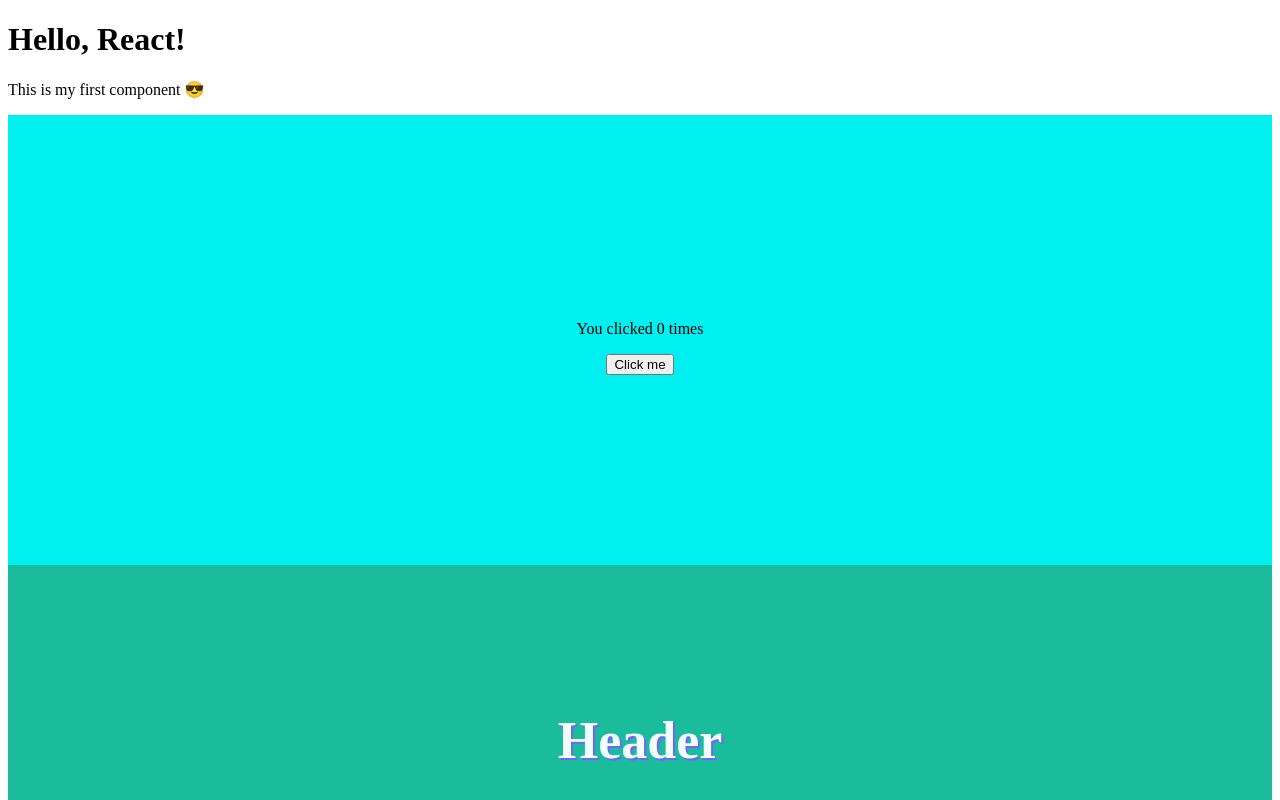
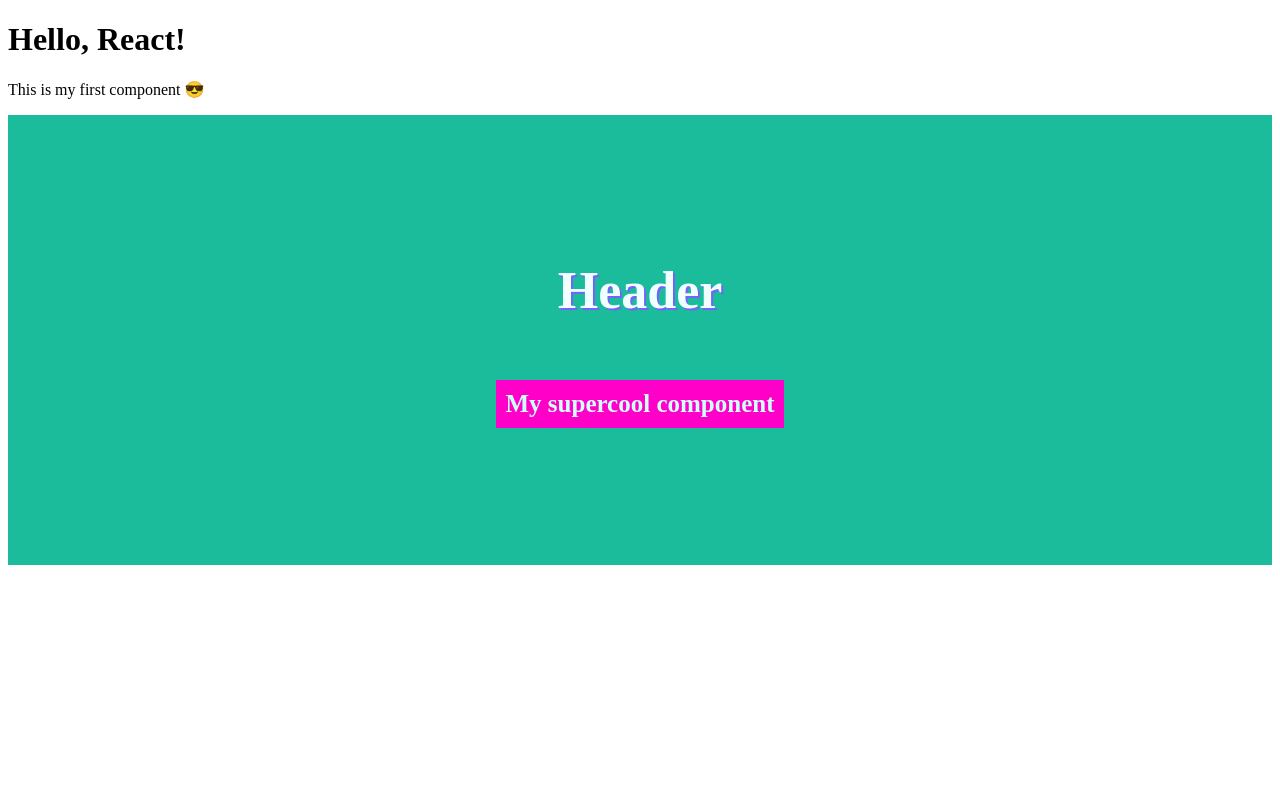
Before and after one commit to Archilon/Portfolio, a React (Create React App) app: page / in a window 1280 px wide. Shown: the top 800 px of the page. Built offline with nearby package versions, Linux system fonts and the light colour scheme.

Commit message:
Update App.tsx

```diff
--- a/src/App.tsx
+++ b/src/App.tsx
@@ -3,12 +3,12 @@ import React from 'react'
 import MyFirstComponent from './components/myFirstComponent';
 import SomeExampleComponent from './components/example/someExampleComponent';
 import ClickCount from './components/ClickCount/clickCount';
-
+///<ClickCount />
 const App: React.FC = () => {
     return (
         <div>
             <MyFirstComponent />
-            <ClickCount />
+
             <SomeExampleComponent />
         </div>
     )
```
